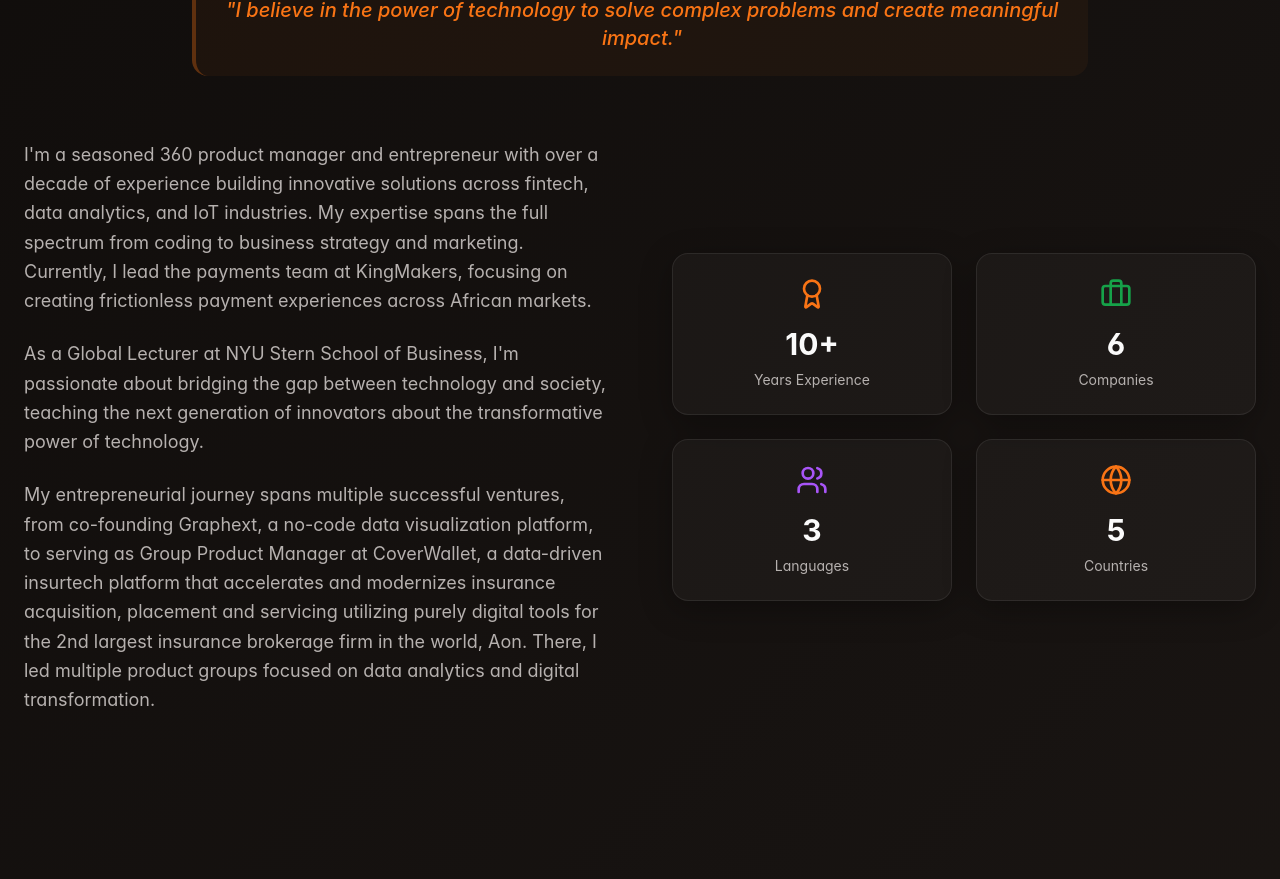
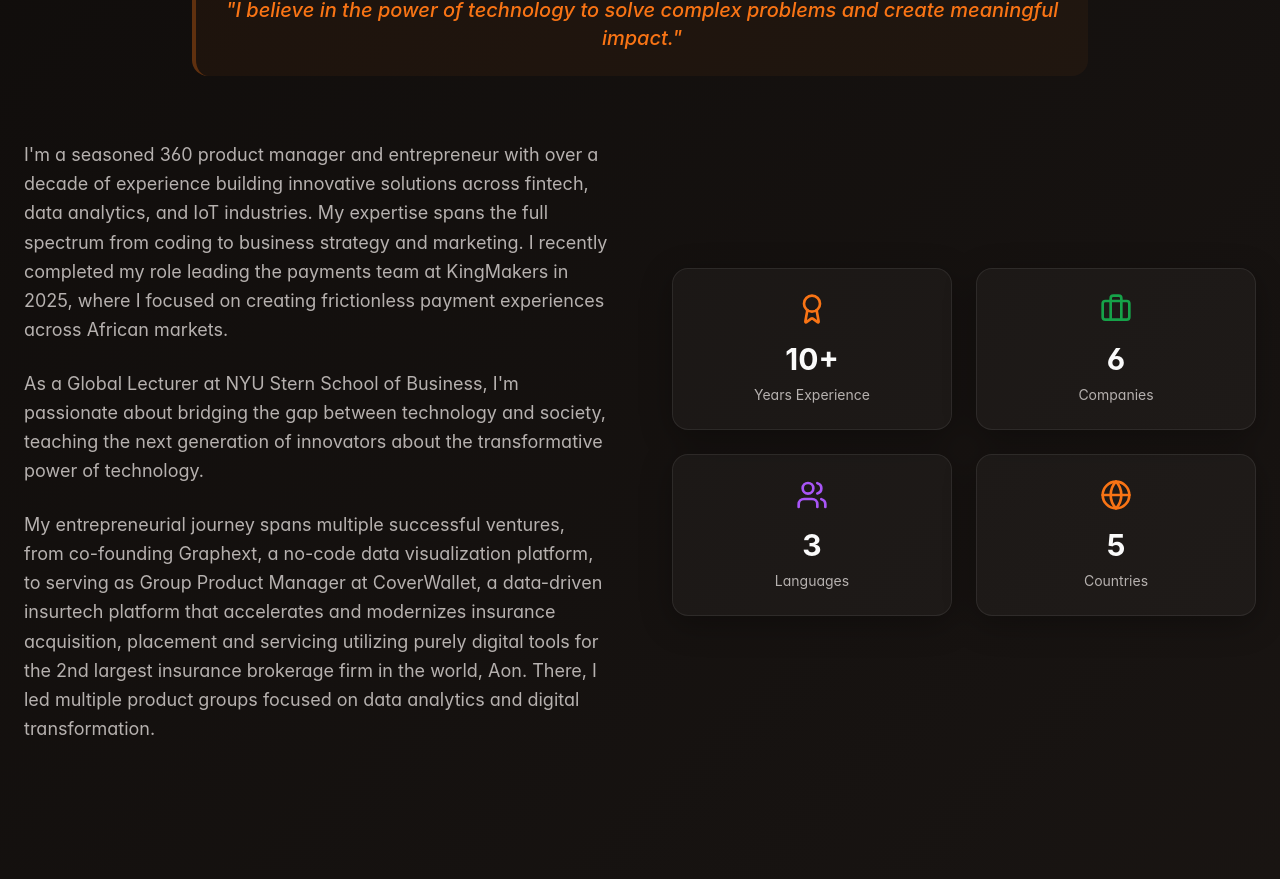
Before and after one commit to assarasua/product-leadership-asier, a React (Vite) app: page / in a window 1280 px wide. Shown: the part 1277-2156 px from the top of the page. Built offline with nearby package versions, Linux system fonts and the light colour scheme.

Commit message:
Add Kingmakers information.
Add information about finishing in 2025.

```diff
--- a/src/components/About.tsx
+++ b/src/components/About.tsx
@@ -22,8 +22,8 @@ const About = () => {
               <p className="text-lg leading-relaxed">
                 I'm a seasoned 360 product manager and entrepreneur with over a decade of experience building innovative solutions
                 across fintech, data analytics, and IoT industries. My expertise spans the full spectrum from coding to business
-                strategy and marketing. Currently, I lead the payments team at KingMakers, focusing on creating frictionless
-                payment experiences across African markets.
+                strategy and marketing. I recently completed my role leading the payments team at KingMakers in 2025, where I focused
+                on creating frictionless payment experiences across African markets.
               </p>
 
               <p className="text-lg leading-relaxed">
```
